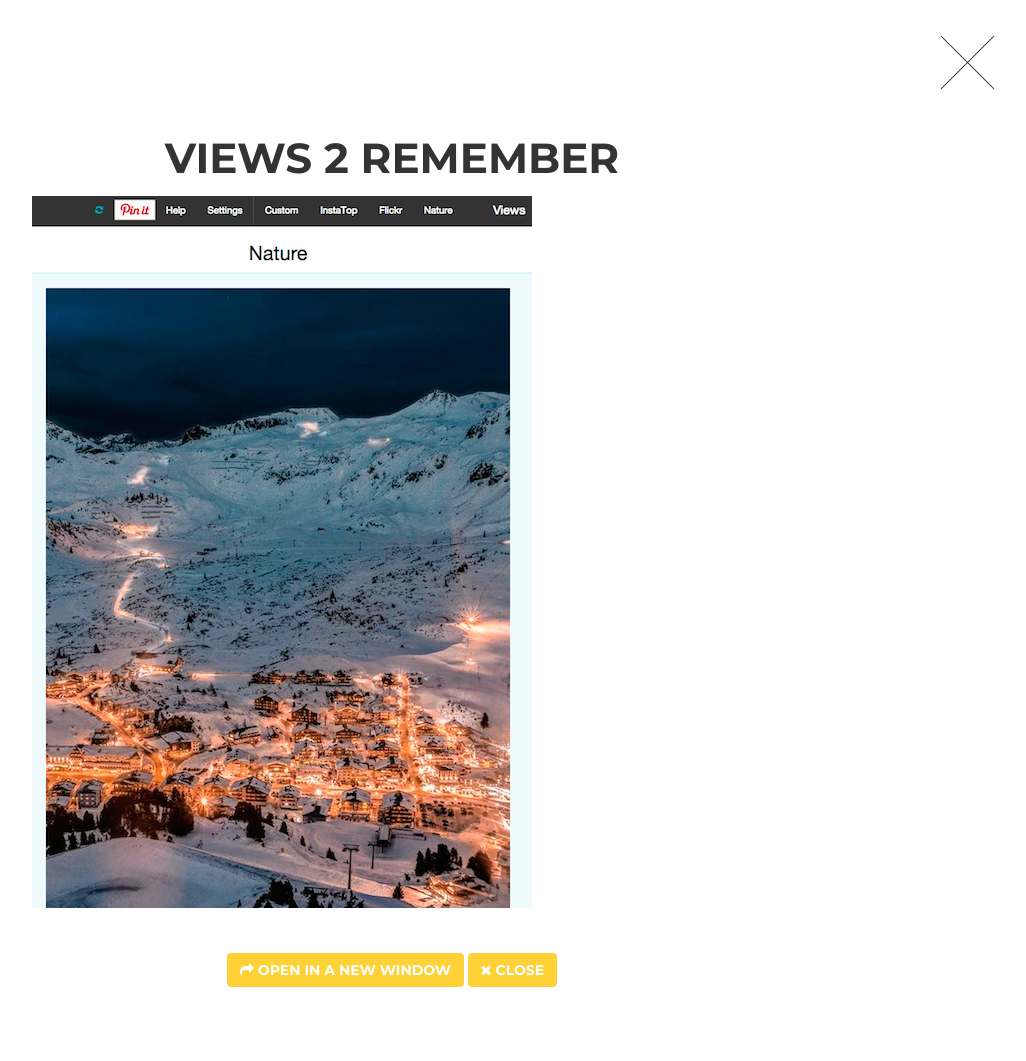
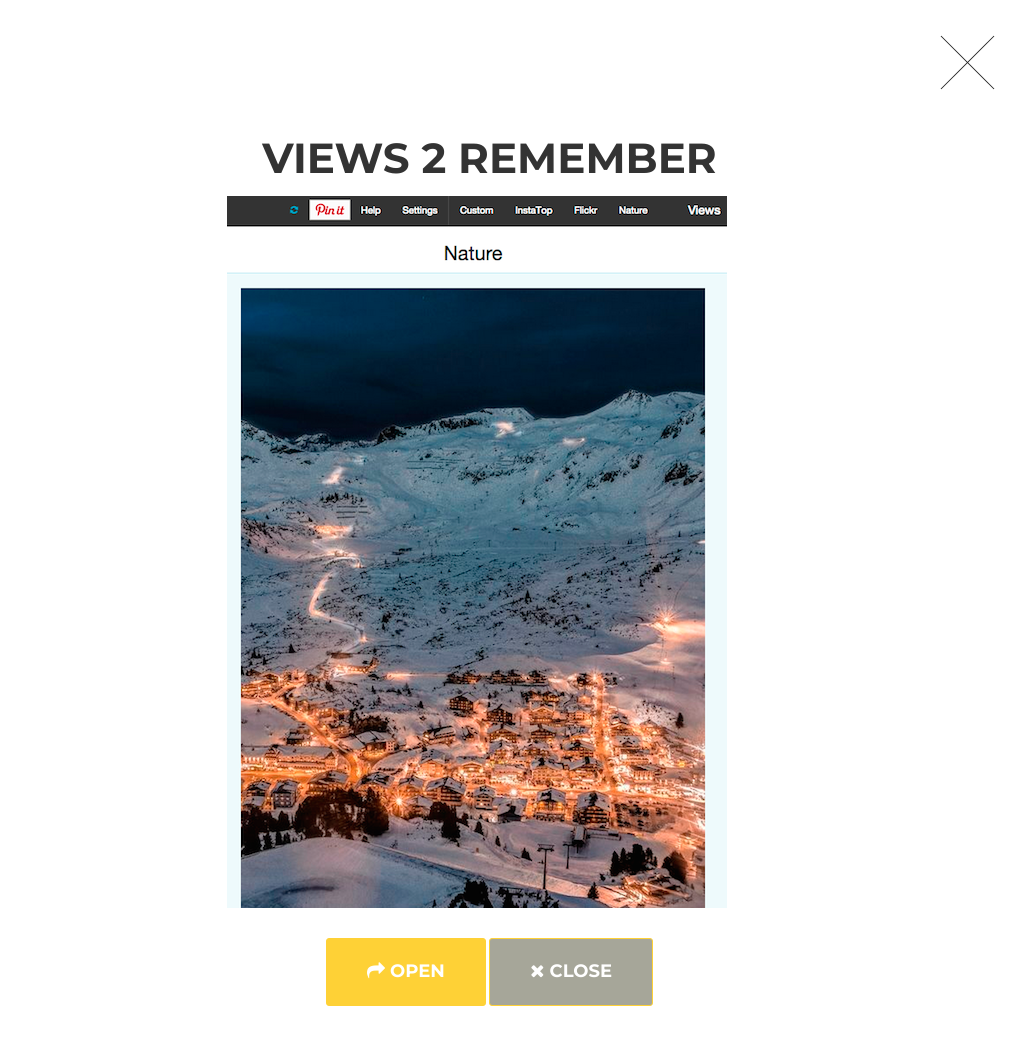
Before and after one commit to greenido/ido-green.appspot.com, a PHP site: page / in a window 1280 px wide, after a click that opens the changed part. Shown: the top 1061 px of the page, without its empty margins (248-1274 px from the left). Run offline with PHP 8.4, Linux system fonts and the light colour scheme; some libraries are stand-ins or nearby versions; some web fonts are replaced.

Commit message:
Improve the open/close project buttons

```diff
--- a/css/main.css
+++ b/css/main.css
@@ -73,6 +73,7 @@ h6 {
     font-weight: 700;
     color: #fff;
     background-color: #fed136;
+    margin-top: 0.3em;
 }
 
 .btn-primary:hover,
@@ -894,3 +895,7 @@ ul.nav.navbar-nav.navbar-right {
     position: relative;
     top: 0.25em;
 }
+
+.btn-close {
+    background-color: rgba(142, 142, 125, 0.78);
+}
--- a/index.html
+++ b/index.html
@@ -468,20 +468,22 @@
             </div>
             <div class="container">
                 <div class="row">
-                    <div class="col-lg-8 col-lg-offset-2">
+                    <div class="col-md-6 col-md-offset-4">
                         <div class="modal-body">
                             <h2>Views 2 Remember</h2>
                             <img src="img/portfolio/views2rem.png" class="img-responsive" alt="views to remember - mobile web app"/>
+                            <a href="https://views2remember.appspot.com" target="_blank"
+                            class="btn btn-xl" role="button">
+                                <i class="fa fa-mail-forward"></i>
+                                Open
+                            </a>
+                            <button type="button" class="btn btn-xl btn-close" data-dismiss="modal">
+                                <i class="fa fa-times"></i>
+                                Close
+                            </button>
+
                         </div>
-                        <a href="https://views2remember.appspot.com" target="_blank"
-                        class="btn btn-primary" role="button">
-                            <i class="fa fa-mail-forward"></i>
-                            Open in a new window
-                        </a>
-                        <button type="button" class="btn btn-primary" data-dismiss="modal">
-                            <i class="fa fa-times"></i>
-                            Close
-                        </button>
+
                     </div>
                 </div>
             </div>
@@ -504,13 +506,13 @@
                             <img src="img/portfolio/alerts-il.png" class="img-responsive"
                             alt="Alerts from Israel - mobile web app"/>
                             <a href="https://alerts-il.appspot.com" target="_blank"
-                        class="btn btn-primary" role="button">
+                        class="btn btn-xl" role="button">
                                 <i class="fa fa-mail-forward"></i>
-                                Open in a new window
+                                Open
                             </a>
-                            <button type="button" class="btn btn-primary" data-dismiss="modal">
+                            <button type="button" class="btn btn-xl btn-close" data-dismiss="modal">
                                 <i class="fa fa-times"></i>
-                                Close Project
+                                Close
                             </button>
                         </div>
                     </div>
@@ -536,14 +538,14 @@
                             <img src="img/portfolio/time-tracker.png" class="img-responsive" alt="time tracker web app"/>
 
                             <a href="http://ido-green.appspot.com/html5timetracker/index.html" target="_blank"
-                        class="btn btn-primary" role="button">
+                        class="btn btn-xl" role="button">
                                 <i class="fa fa-mail-forward"></i>
-                                Open in a new window
+                                Open
                             </a>
 
-                            <button type="button" class="btn btn-primary" data-dismiss="modal">
+                            <button type="button" class="btn btn-xl btn-close" data-dismiss="modal">
                                 <i class="fa fa-times"></i>
-                                Close Project
+                                Close
                             </button>
                         </div>
                     </div>
@@ -569,13 +571,13 @@
                             <img src="img/portfolio/webrtc-ex.png" class="img-responsive" alt="webrtc example"/>
 
                             <a href="http://ido-green.appspot.com/getUserMedia-hello-world.html" target="_blank"
-                        class="btn btn-primary" role="button">
+                        class="btn btn-xl" role="button">
                                 <i class="fa fa-mail-forward"></i>
-                                Open in a new window
+                                Open
                             </a>
-                            <button type="button" class="btn btn-primary" data-dismiss="modal">
+                            <button type="button" class="btn btn-xl btn-close" data-dismiss="modal">
                                 <i class="fa fa-times"></i>
-                                Close Project
+                                Close
                             </button>
                         </div>
                     </div>
@@ -602,14 +604,14 @@
                             <img src="img/portfolio/coder-ex.png" class="img-responsive" alt="podcasts for developers">
 
                             <a href="http://ido-green.appspot.com/t-surf-ex.html" target="_blank"
-                        class="btn btn-primary" role="button">
+                        class="btn btn-xl" role="button">
                                 <i class="fa fa-mail-forward"></i>
-                                Open in a new window
+                                Open
                             </a>
 
-                            <button type="button" class="btn btn-primary" data-dismiss="modal">
+                            <button type="button" class="btn btn-xl btn-close" data-dismiss="modal">
                                 <i class="fa fa-times"></i>
-                                Close Project
+                                Close
                             </button>
                         </div>
                     </div>
@@ -635,14 +637,14 @@
                             <img src="img/portfolio/pod4dev-ex.png" class="img-responsive" alt="podcasts for developers">
 
                             <a href="http://pod4dev.appspot.com" target="_blank"
-                            class="btn btn-primary" role="button">
+                            class="btn btn-xl" role="button">
                                 <i class="fa fa-mail-forward"></i>
-                                Open in a new window
+                                Open
                             </a>
 
-                            <button type="button" class="btn btn-primary" data-dismiss="modal">
+                            <button type="button" class="btn btn-xl btn-close" data-dismiss="modal">
                                 <i class="fa fa-times"></i>
-                                Close Project
+                                Close
                             </button>
                         </div>
                     </div>
```
